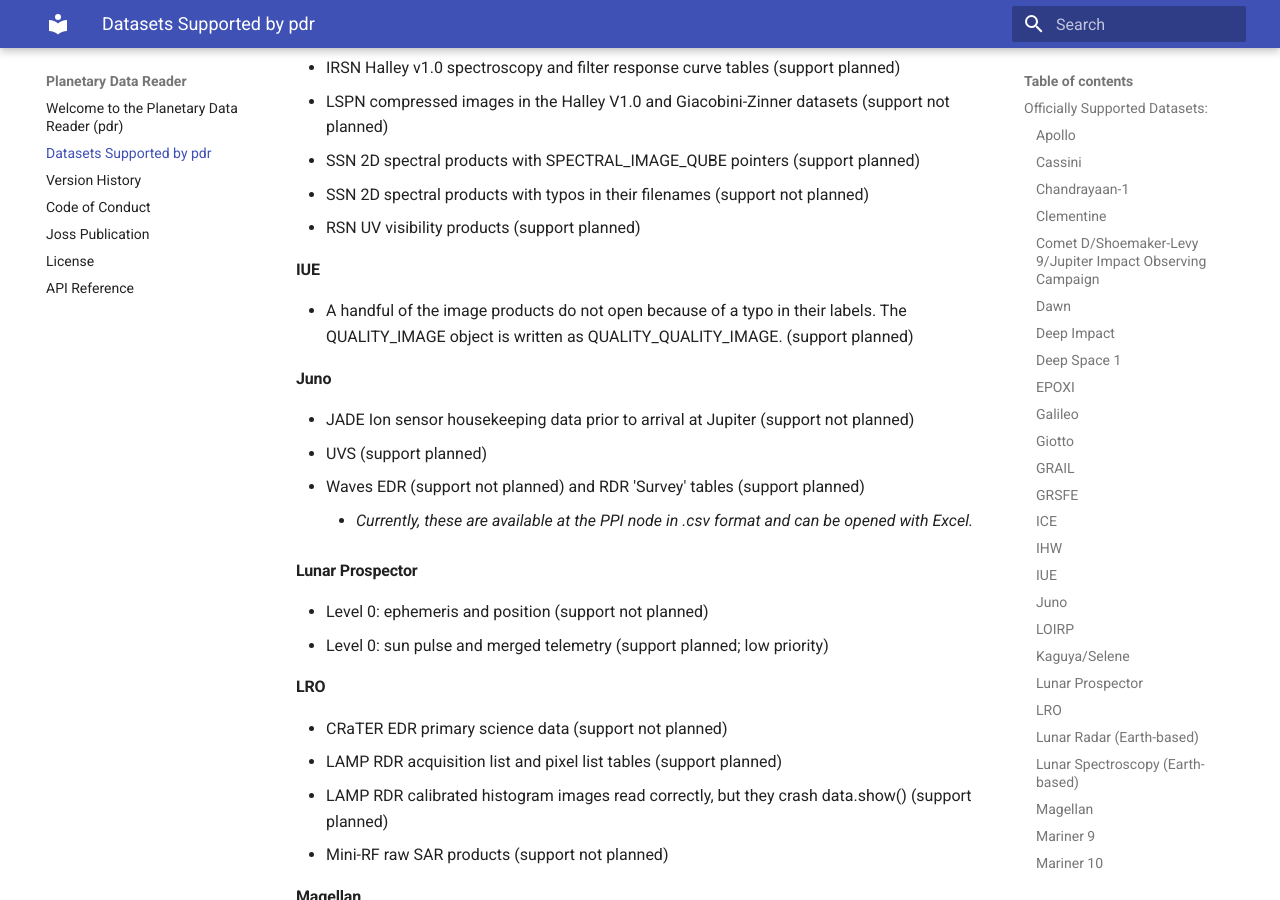
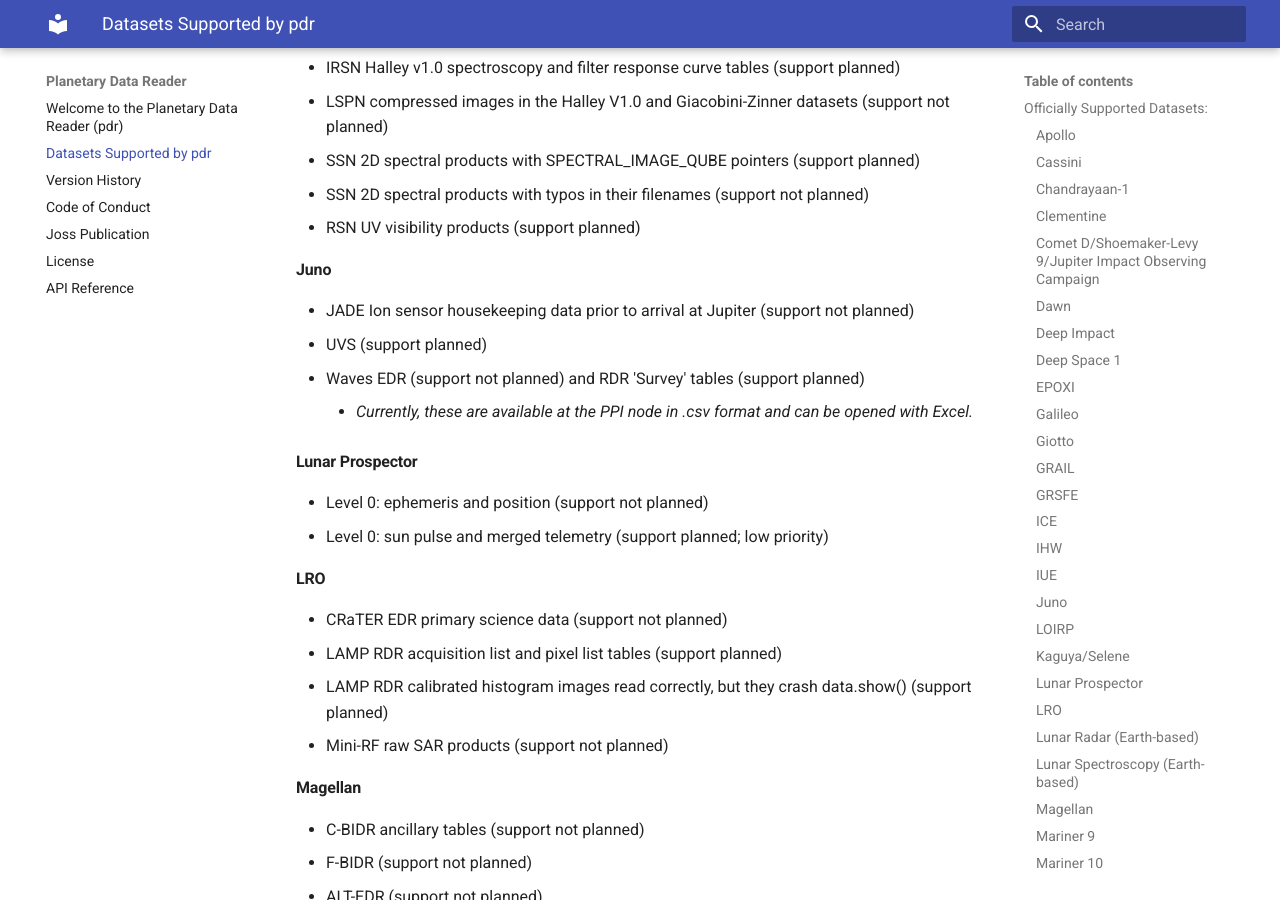
Before and after one commit to MillionConcepts/pdr, an MkDocs documentation site: the page built from docs/supported_datasets.md, in a window 1280 px wide and 900 px high, scrolled down 21648 px. Built offline with MkDocs 1.6.1 and Material for MkDocs 9.7.7, drawn with Linux system fonts in a browser that asks for light colours; some of the changed text lies outside the part shown.

Commit message:
update the support docs

```diff
--- a/docs/supported_datasets.md
+++ b/docs/supported_datasets.md
@@ -643,9 +643,6 @@ kernels in combination with JPL Horizons).
   - SSN 2D spectral products with SPECTRAL_IMAGE_QUBE pointers (support planned)
   - SSN 2D spectral products with typos in their filenames (support not planned)
   - RSN UV visibility products (support planned)
-#### IUE
-  - A handful of the image products do not open because of a typo in their
-    labels. The QUALITY_IMAGE object is written as QUALITY_QUALITY_IMAGE. (support planned)
 #### Juno
   - JADE Ion sensor housekeeping data prior to arrival at Jupiter (support not planned)
   - UVS (support planned)
```
Also changed, not shown: other parts of docs/supported_datasets.md (+1 -1 lines), docs/version_history.md (+2 -0 lines).
